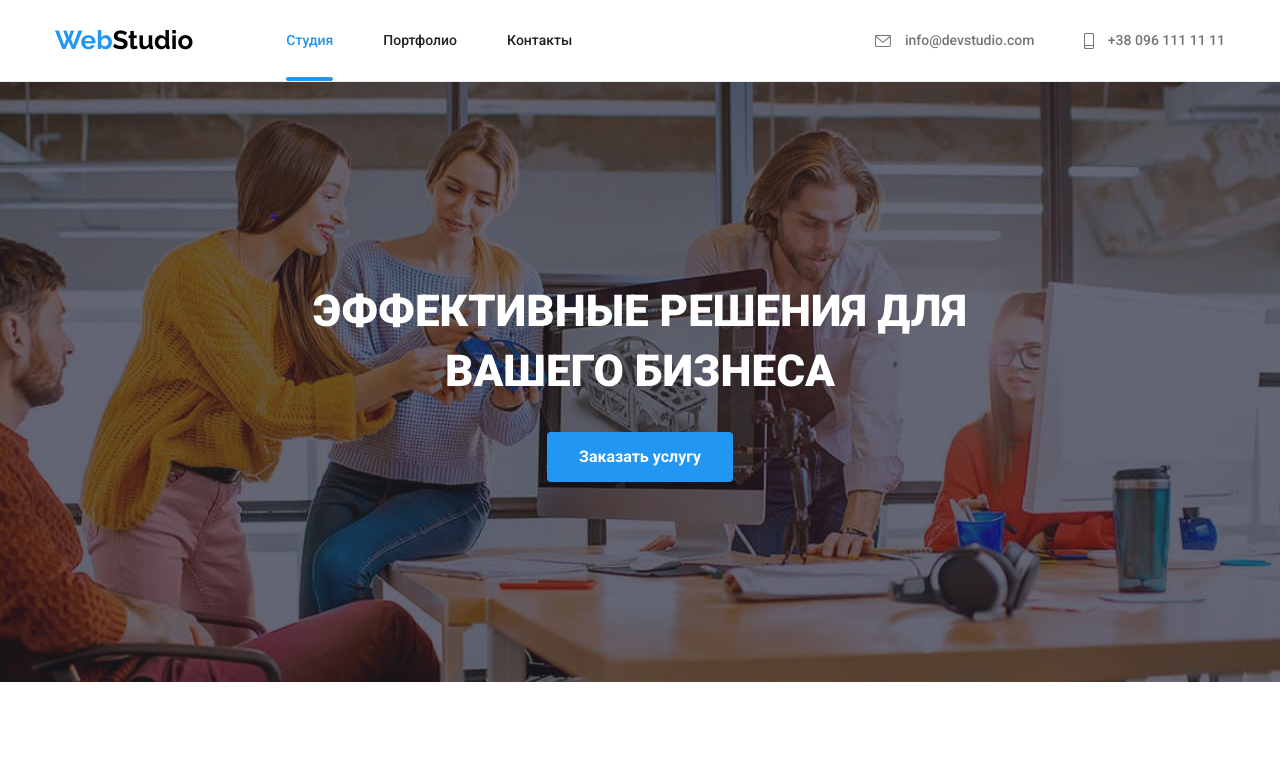
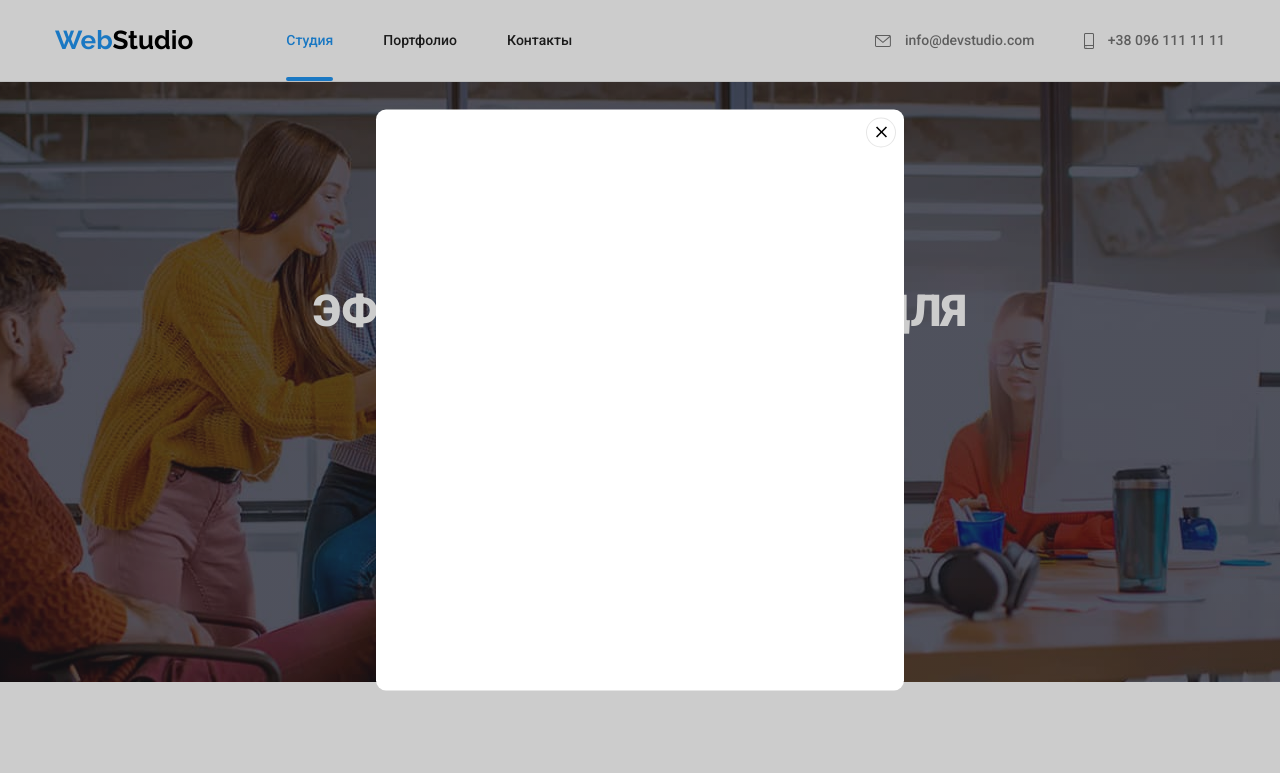
Before and after one commit to OleksandrPozden/goit-markup-hw-06, a plain HTML site: page index.html in a window 1280 px wide. Shown: the top 773 px of the page. Drawn offline with Linux system fonts and the light colour scheme.

Commit message:
animate modal window

```diff
--- a/css/styles.css
+++ b/css/styles.css
@@ -468,18 +468,40 @@ section.team {
   width: 100%;
   height: 100%;
   background: rgba(0, 0, 0, 0.2);
+  transition: opacity 250ms ease-out;
 }
 .modal{
   position: absolute;
   top: 50%;
   left: 50%;
-  transform: translate(-50%,-50%);
-  width: 500px;
-  height: 500px;
+  transform: translate(-50%,-50%) scale(1);
+  width: 528px;
+  height: 581px;
   border-radius: 10px;
   background-color: var(--primary-white-color);
+  transform-origin: center;
+  transition: transform 250ms ease-out;
+
 }
 .backdrop.is-hidden{
   opacity: 0;
   pointer-events: none;
+  visibility: hidden;
 }
+.backdrop.is-hidden .modal{
+  transform: translate(-50%,-50%) scale(0.9);
+}
+.modal .button-close{
+  position: absolute;
+  top: 8px;
+  right: 8px;
+  width: 30px;
+  height: 30px;
+  padding: 5px;
+  border: 1px solid rgba(0,0,0,0.1);
+  border-radius: 50%;
+  background: none;
+  background-image: url('/images/close-button.svg');
+  background-repeat: no-repeat;
+  background-position: center;
+}
--- a/index.html
+++ b/index.html
@@ -52,7 +52,7 @@
     <main>
       <section class="hero section">
         <h1 class="hero-header">Эффективные решения для вашего бизнеса</h1>
-        <button class="hero-button btn" type="button">Заказать услугу</button>
+        <button class="hero-button btn" type="button" data-modal-open>Заказать услугу</button>
       </section>
       <section class="features section">
         <div class="container">
@@ -389,8 +389,11 @@
         </div>
       </div>
     </footer>
-    <div class="backdrop is-hidden">
-      <div class="modal"></div>
+    <div class="backdrop" data-modal>
+      <div class="modal">
+        <button class="button-close" type="button" data-modal-close></button>
+      </div>
     </div>
+    <script src="/js/modal.js"></script>
   </body>
 </html>
--- /dev/null
+++ b/js/modal.js
@@ -0,0 +1,14 @@
+(() => {
+    const refs = {
+      openModalBtn: document.querySelector("[data-modal-open]"),
+      closeModalBtn: document.querySelector("[data-modal-close]"),
+      modal: document.querySelector("[data-modal]"),
+    };
+
+    refs.openModalBtn.addEventListener("click", toggleModal);
+    refs.closeModalBtn.addEventListener("click", toggleModal);
+
+    function toggleModal() {
+      refs.modal.classList.toggle("is-hidden");
+    }
+  })();
```
Also changed, not shown: images/close-button.svg (added).
